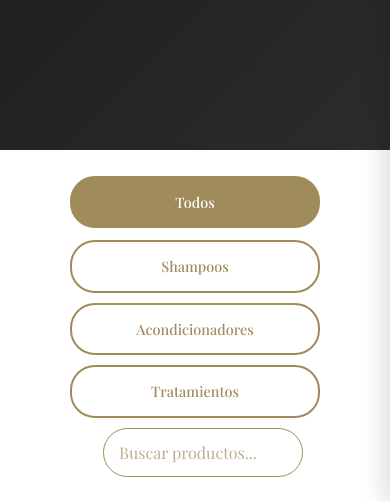
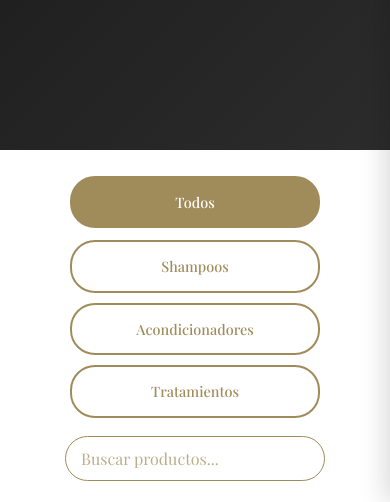
Before and after one commit to PACZKONATASHA/proyectoMalaMale, a plain HTML site: page productos.html in a window 390 px wide. Shown: the part 342-844 px from the top of the page. Drawn offline with nearby package versions, Linux system fonts and the light colour scheme; a web font is replaced by a local one.

Commit message:
Buscador responsive funcional en móvil y desktop

```diff
--- a/css/productos.css
+++ b/css/productos.css
@@ -445,13 +445,58 @@ body.productos-page .navbar-logo {
 }
 
 /* Estilos del buscador */
-.search-input {
-    color: #A08C5B !important;
-}
-
-.search-input::placeholder {
-    color: #A08C5B !important;
+.search-input,
+#buscadorProductos {
+    padding: 10px 20px;
+    border: 1.5px solid #A08C5B;
+    border-radius: 30px;
+    font-size: 0.9rem;
+    width: 220px;
+    transition: all 0.3s ease;
+    color: #A08C5B;
+    background: transparent;
+    font-family: 'Playfair Display', serif;
+    outline: none;
+}
+
+.search-input:focus,
+#buscadorProductos:focus {
+    border-color: #8B7355;
+    box-shadow: 0 0 0 2px rgba(160, 140, 91, 0.2);
+}
+
+.search-input::placeholder,
+#buscadorProductos::placeholder {
+    color: #A08C5B;
     opacity: 0.7;
+}
+
+/* Buscador responsive */
+@media (max-width: 768px) {
+    .search-input,
+    #buscadorProductos {
+        width: 100%;
+        max-width: 280px;
+        margin: 0.5rem 0;
+        font-size: 0.85rem;
+        padding: 10px 18px;
+    }
+
+    .filtros-container {
+        flex-direction: column;
+        align-items: center;
+        gap: 0.75rem;
+    }
+}
+
+@media (max-width: 480px) {
+    .search-input,
+    #buscadorProductos {
+        width: 90%;
+        max-width: 260px;
+        font-size: 0.8rem;
+        padding: 8px 15px;
+    }
 }
 
 .filtro-btn {
--- a/js/productos.js
+++ b/js/productos.js
@@ -261,51 +261,34 @@ document.addEventListener('DOMContentLoaded', function() {
         observer.observe(producto);
     });
 
-    // Búsqueda en tiempo real (opcional)
+    // Búsqueda en tiempo real
     function agregarBusqueda() {
         const searchContainer = document.querySelector('.filtros-container');
+        if (!searchContainer) return;
+
         const searchInput = document.createElement('input');
         searchInput.type = 'text';
         searchInput.placeholder = 'Buscar productos...';
         searchInput.className = 'search-input';
-        searchInput.style.cssText = `
-            padding: 10px 15px;
-            border: 1.5px solid #A08C5B;
-            border-radius: 30px;
-            font-size: 0.9rem;
-            width: 200px;
-            margin-left: 1rem;
-            transition: all 0.3s ease;
-            color: #A08C5B;
-            background: transparent;
-            font-family: 'Playfair Display', serif;
-        `;
+        searchInput.id = 'buscadorProductos';
 
-        searchInput.addEventListener('focus', function() {
-            this.style.borderColor = '#8B7355';
-            this.style.boxShadow = '0 0 0 2px rgba(160, 140, 91, 0.2)';
-        });
-
-        searchInput.addEventListener('blur', function() {
-            this.style.borderColor = '#A08C5B';
-            this.style.boxShadow = 'none';
-        });
+        searchContainer.appendChild(searchInput);
 
         searchInput.addEventListener('input', function() {
-            const termino = this.value.toLowerCase();
+            const termino = this.value.toLowerCase().trim();
             buscarProductos(termino);
         });
-
-        searchContainer.appendChild(searchInput);
     }
 
     function buscarProductos(termino) {
+        const productos = document.querySelectorAll('.producto-card');
+
         productos.forEach(producto => {
-            const nombre = producto.querySelector('h3').textContent.toLowerCase();
-            const descripcion = producto.querySelector('.descripcion').textContent.toLowerCase();
+            const nombreElement = producto.querySelector('h3');
+            const nombre = nombreElement ? nombreElement.textContent.toLowerCase() : '';
 
-            if (nombre.includes(termino) || descripcion.includes(termino)) {
-                producto.style.display = 'block';
+            if (termino === '' || nombre.includes(termino)) {
+                producto.style.display = 'flex';
                 producto.classList.remove('hide');
             } else {
                 producto.style.display = 'none';
```
